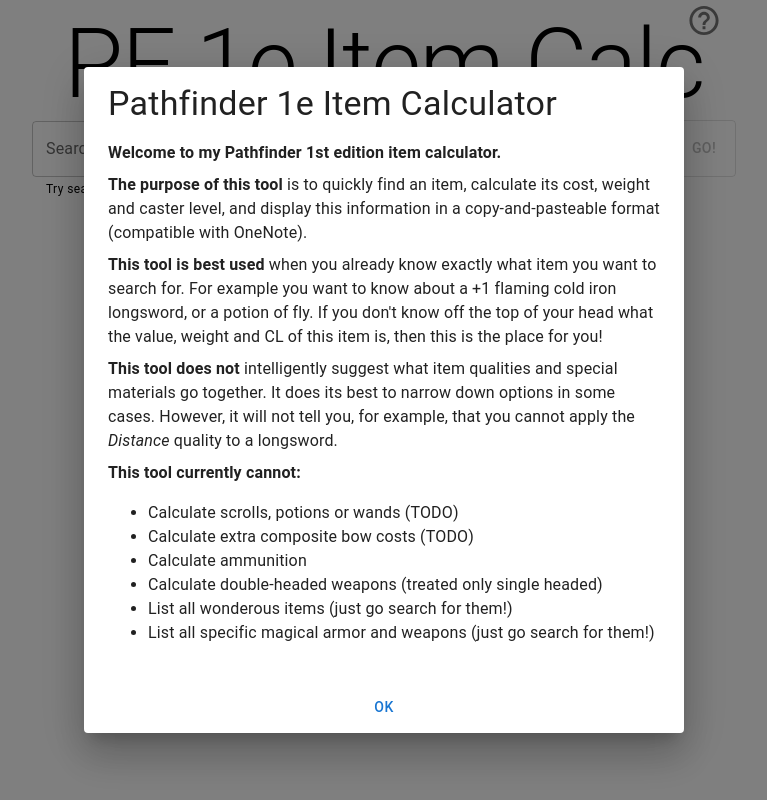
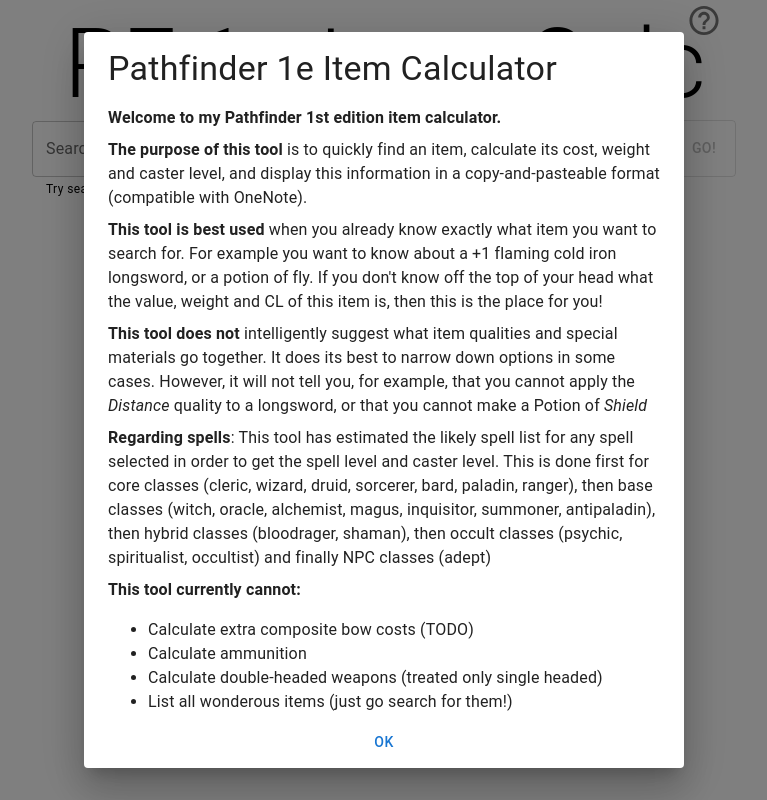
Before and after one commit to pf-itemcalc/pf-itemcalc, a React (Create React App) app: page / in a window 1280 px wide. Both pictures are taken after a click on the button 959 px from the left and 20 px from the top of the page. Shown: the whole page, without its empty margins (256-1023 px from the left). Built offline with nearby package versions, Linux system fonts and the light colour scheme.

Commit message:
updated the about section

```diff
--- /dev/null
+++ b/src/components/title/About.tsx
@@ -0,0 +1,54 @@
+import Typography from "@mui/material/Typography";
+
+const About = () => {
+  return (
+    <>
+      <Typography sx={{ paddingBottom: 1 }}>
+        <b>Welcome to my Pathfinder 1st edition item calculator.</b>
+      </Typography>
+      <Typography sx={{ paddingBottom: 1 }}>
+        <b>The purpose of this tool</b> is to quickly find an item, calculate
+        its cost, weight and caster level, and display this information in a
+        copy-and-pasteable format (compatible with OneNote).
+      </Typography>
+      <Typography sx={{ paddingBottom: 1 }}>
+        <b>This tool is best used</b> when you already know exactly what item
+        you want to search for. For example you want to know about a +1 flaming
+        cold iron longsword, or a potion of fly. If you don't know off the top
+        of your head what the value, weight and CL of this item is, then this is
+        the place for you!
+      </Typography>
+      <Typography sx={{ paddingBottom: 1 }}>
+        <b>This tool does not</b> intelligently suggest what item qualities and
+        special materials go together. It does its best to narrow down options
+        in some cases. However, it will not tell you, for example, that you
+        cannot apply the <i>Distance</i> quality to a longsword, or that you
+        cannot make a Potion of <i>Shield</i>
+      </Typography>
+      <Typography sx={{ paddingBottom: 1 }}>
+        <b>Regarding spells</b>: This tool has estimated the likely spell list
+        for any spell selected in order to get the spell level and caster level.
+        This is done first for core classes (cleric, wizard, druid, sorcerer,
+        bard, paladin, ranger), then base classes (witch, oracle, alchemist,
+        magus, inquisitor, summoner, antipaladin), then hybrid classes
+        (bloodrager, shaman), then occult classes (psychic, spiritualist,
+        occultist) and finally NPC classes (adept)
+      </Typography>
+      <Typography>
+        <b>This tool currently cannot:</b>
+        <ul>
+          <li>Calculate extra composite bow costs (TODO)</li>
+          <li>Calculate ammunition</li>
+          <li>Calculate double-headed weapons (treated only single headed)</li>
+          <li>List all wonderous items (just go search for them!)</li>
+          <li>
+            List all specific magical armor and weapons (just go search for
+            them!)
+          </li>
+        </ul>
+      </Typography>
+    </>
+  );
+};
+
+export default About;
--- a/src/components/title/Title.tsx
+++ b/src/components/title/Title.tsx
@@ -11,6 +11,7 @@
 } from "@mui/material";
 import HelpOutlineIcon from "@mui/icons-material/HelpOutline";
 import { useState } from "react";
+import About from "./About";
 
 type TitleProps = {
   small: boolean;
@@ -38,44 +39,7 @@
           <Typography variant="h4">Pathfinder 1e Item Calculator</Typography>
         </DialogTitle>
         <DialogContent>
-          <Typography sx={{ paddingBottom: 1 }}>
-            <b>Welcome to my Pathfinder 1st edition item calculator.</b>
-          </Typography>
-          <Typography sx={{ paddingBottom: 1 }}>
-            <b>The purpose of this tool</b> is to quickly find an item,
-            calculate its cost, weight and caster level, and display this
-            information in a copy-and-pasteable format (compatible with
-            OneNote).
-          </Typography>
-          <Typography sx={{ paddingBottom: 1 }}>
-            <b>This tool is best used</b> when you already know exactly what
-            item you want to search for. For example you want to know about a +1
-            flaming cold iron longsword, or a potion of fly. If you don't know
-            off the top of your head what the value, weight and CL of this item
-            is, then this is the place for you!
-          </Typography>
-          <Typography sx={{ paddingBottom: 1 }}>
-            <b>This tool does not</b> intelligently suggest what item qualities
-            and special materials go together. It does its best to narrow down
-            options in some cases. However, it will not tell you, for example,
-            that you cannot apply the <i>Distance</i> quality to a longsword.
-          </Typography>
-          <Typography>
-            <b>This tool currently cannot:</b>
-            <ul>
-              <li>Calculate scrolls, potions or wands (TODO)</li>
-              <li>Calculate extra composite bow costs (TODO)</li>
-              <li>Calculate ammunition</li>
-              <li>
-                Calculate double-headed weapons (treated only single headed)
-              </li>
-              <li>List all wonderous items (just go search for them!)</li>
-              <li>
-                List all specific magical armor and weapons (just go search for
-                them!)
-              </li>
-            </ul>
-          </Typography>
+          <About />
         </DialogContent>
         <DialogActions sx={{ justifyContent: "center" }}>
           <Button onClick={() => setHelpOpen(false)}>Ok</Button>
```
